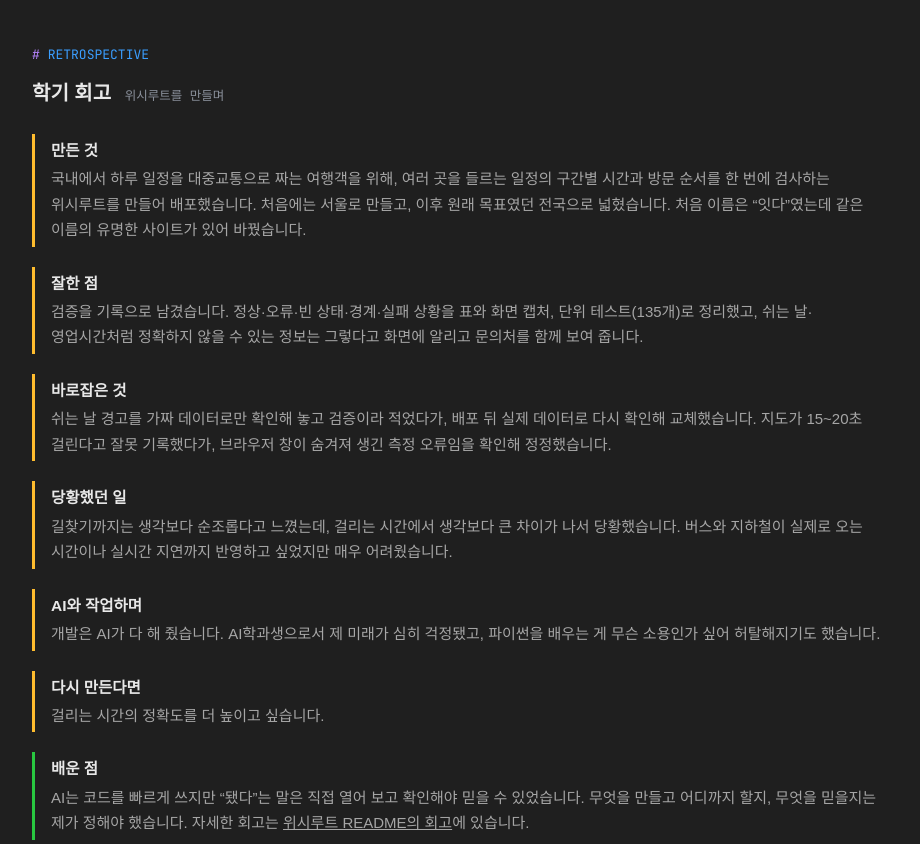
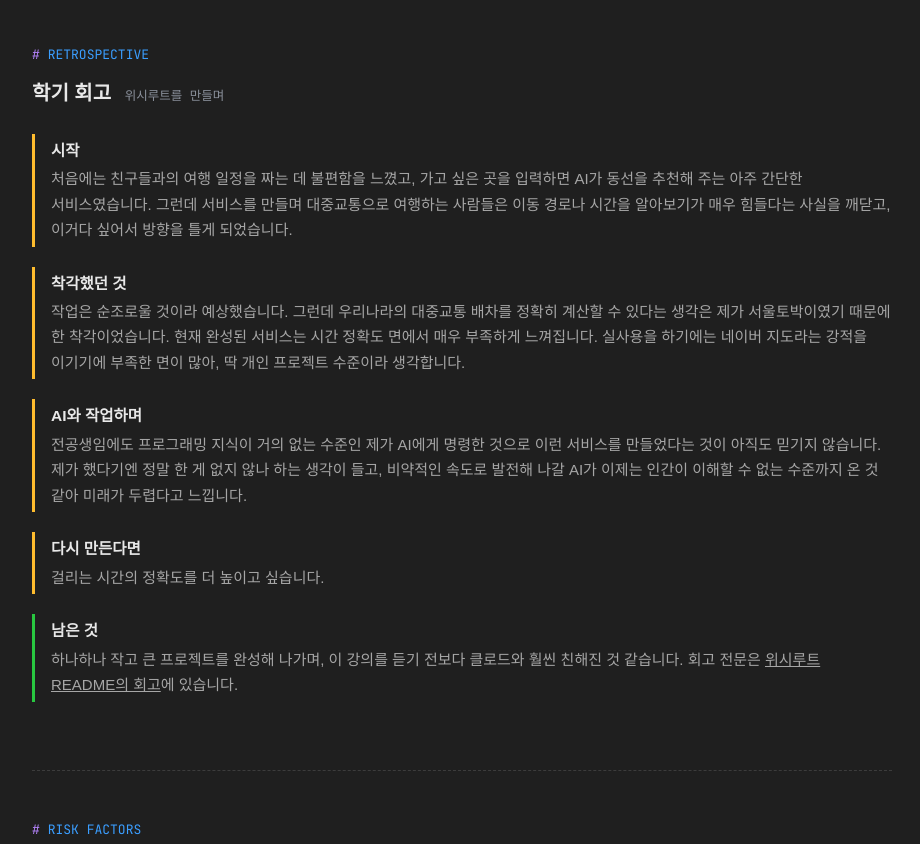
Before and after one commit to umggae/umggae.github.io, a plain HTML site: page index.html in a window 1280 px wide. Shown: the part 4300-5144 px from the top of the page, without its empty margins (178-1098 px from the left). Drawn offline with nearby package versions, Linux system fonts and the light colour scheme; a web font is replaced by a local one.

Commit message:
학기 회고를 내 글의 요약으로 교체
Co-Authored-By: Claude Sonnet 5.5 <noreply@anthropic.com>

```diff
--- a/index.html
+++ b/index.html
@@ -201,7 +201,7 @@
 
         <div class="repo-card">
           <div class="repo-head"><span class="repo-name">wishroute (위시루트) · 최종 프로젝트</span><span class="repo-vis">public</span></div>
-          <p>네이버·카카오 지도는 대중교통일 때 경유지를 지원하지 않아서, 하루에 여러 곳을 들르는 일정은 구간마다 출발지와 도착지를 바꿔 가며 확인해야 했습니다. 위시루트는 국내에서 하루 일정을 대중교통으로 짜는 여행객을 위해, 일정을 입력하면 구간별 이동시간과 가능 여부를 검사하고 더 효율적인 방문 순서를 제안합니다. 방문일에 쉬는 날이거나 도착 시각이 영업시간과 맞지 않는 장소는 경고하고(등록된 정보라 정확하지 않을 수 있어 직접 연락해 확인하라는 안내와 문의처를 함께 보여 줍니다), 직접 사용해 보며 확인한 결과를 화면 캡처로 남기고 단위 테스트 135개로도 검증했습니다. 처음에는 서울로 만든 뒤 전국으로 넓혔는데, 서울 밖의 대중교통 시간은 실제와 크게 다를 수 있어 결과에 경고를 띄웁니다. 처음 이름은 “잇다”였습니다.</p>
+          <p>네이버·카카오 지도는 대중교통일 때 경유지를 지원하지 않아서, 하루에 여러 곳을 들르는 일정은 구간마다 출발지와 도착지를 바꿔 가며 확인해야 했습니다. 위시루트는 국내에서 하루 일정을 대중교통으로 짜는 여행객을 위해, 일정을 입력하면 구간별 이동시간과 도착 예정 시각(도착 마감 시각을 설정하면 가능 여부까지)을 검사하고 더 효율적인 방문 순서를 제안합니다. 방문일에 쉬는 날이거나 도착 시각이 영업시간과 맞지 않는 장소는 경고하고(등록된 정보라 정확하지 않을 수 있어 직접 연락해 확인하라는 안내와 문의처를 함께 보여 줍니다), 직접 사용해 보며 확인한 결과를 화면 캡처로 남기고 단위 테스트 145개로도 검증했습니다. 처음에는 서울로 만든 뒤 전국으로 넓혔는데, 서울 밖의 대중교통 시간은 실제와 크게 다를 수 있어 결과에 경고를 띄웁니다. 처음 이름은 “잇다”였습니다.</p>
           <div class="repo-foot">
             <span><span class="lang-dot" style="background:#f1e05a;"></span>JavaScript</span>
             <span><i data-lucide="check-circle-2" style="width:12px;height:12px; color:var(--green);"></i> shipped</span>
@@ -225,34 +225,25 @@
       <section id="retro" aria-labelledby="retro-title">
         <div class="section-label"><span class="lb">#</span> <span class="fn">RETROSPECTIVE</span></div>
         <h2 id="retro-title">학기 회고 <small class="sub">위시루트를 만들며</small></h2>
-        <!-- 초안: 작업 기록(위시루트 docs/ai-log.md)의 사실을 바탕으로 정리했습니다. 제출 전에 내 말로 고쳐 쓰고 이 주석은 지웁니다. -->
         <div class="risk">
-          <div class="risk-title">만든 것</div>
-          <p>국내에서 하루 일정을 대중교통으로 짜는 여행객을 위해, 여러 곳을 들르는 일정의 구간별 시간과 방문 순서를 한 번에 검사하는 위시루트를 만들어 배포했습니다. 처음에는 서울로 만들고, 이후 원래 목표였던 전국으로 넓혔습니다. 처음 이름은 “잇다”였는데 같은 이름의 유명한 사이트가 있어 바꿨습니다.</p>
+          <div class="risk-title">시작</div>
+          <p>처음에는 친구들과의 여행 일정을 짜는 데 불편함을 느꼈고, 가고 싶은 곳을 입력하면 AI가 동선을 추천해 주는 아주 간단한 서비스였습니다. 그런데 서비스를 만들며 대중교통으로 여행하는 사람들은 이동 경로나 시간을 알아보기가 매우 힘들다는 사실을 깨닫고, 이거다 싶어서 방향을 틀게 되었습니다.</p>
         </div>
         <div class="risk">
-          <div class="risk-title">잘한 점</div>
-          <p>검증을 기록으로 남겼습니다. 정상·오류·빈 상태·경계·실패 상황을 표와 화면 캡처, 단위 테스트(135개)로 정리했고, 쉬는 날·영업시간처럼 정확하지 않을 수 있는 정보는 그렇다고 화면에 알리고 문의처를 함께 보여 줍니다.</p>
-        </div>
-        <div class="risk">
-          <div class="risk-title">바로잡은 것</div>
-          <p>쉬는 날 경고를 가짜 데이터로만 확인해 놓고 검증이라 적었다가, 배포 뒤 실제 데이터로 다시 확인해 교체했습니다. 지도가 15~20초 걸린다고 잘못 기록했다가, 브라우저 창이 숨겨져 생긴 측정 오류임을 확인해 정정했습니다.</p>
-        </div>
-        <div class="risk">
-          <div class="risk-title">당황했던 일</div>
-          <p>길찾기까지는 생각보다 순조롭다고 느꼈는데, 걸리는 시간에서 생각보다 큰 차이가 나서 당황했습니다. 버스와 지하철이 실제로 오는 시간이나 실시간 지연까지 반영하고 싶었지만 매우 어려웠습니다.</p>
+          <div class="risk-title">착각했던 것</div>
+          <p>작업은 순조로울 것이라 예상했습니다. 그런데 우리나라의 대중교통 배차를 정확히 계산할 수 있다는 생각은 제가 서울토박이였기 때문에 한 착각이었습니다. 현재 완성된 서비스는 시간 정확도 면에서 매우 부족하게 느껴집니다. 실사용을 하기에는 네이버 지도라는 강적을 이기기에 부족한 면이 많아, 딱 개인 프로젝트 수준이라 생각합니다.</p>
         </div>
         <div class="risk">
           <div class="risk-title">AI와 작업하며</div>
-          <p>개발은 AI가 다 해 줬습니다. AI학과생으로서 제 미래가 심히 걱정됐고, 파이썬을 배우는 게 무슨 소용인가 싶어 허탈해지기도 했습니다.</p>
+          <p>전공생임에도 프로그래밍 지식이 거의 없는 수준인 제가 AI에게 명령한 것으로 이런 서비스를 만들었다는 것이 아직도 믿기지 않습니다. 제가 했다기엔 정말 한 게 없지 않나 하는 생각이 들고, 비약적인 속도로 발전해 나갈 AI가 이제는 인간이 이해할 수 없는 수준까지 온 것 같아 미래가 두렵다고 느낍니다.</p>
         </div>
         <div class="risk">
           <div class="risk-title">다시 만든다면</div>
           <p>걸리는 시간의 정확도를 더 높이고 싶습니다.</p>
         </div>
         <div class="risk dividend">
-          <div class="risk-title">배운 점</div>
-          <p>AI는 코드를 빠르게 쓰지만 “됐다”는 말은 직접 열어 보고 확인해야 믿을 수 있었습니다. 무엇을 만들고 어디까지 할지, 무엇을 믿을지는 제가 정해야 했습니다. 자세한 회고는 <a href="https://github.com/umggae/wishroute#회고">위시루트 README의 회고</a>에 있습니다.</p>
+          <div class="risk-title">남은 것</div>
+          <p>하나하나 작고 큰 프로젝트를 완성해 나가며, 이 강의를 듣기 전보다 클로드와 훨씬 친해진 것 같습니다. 회고 전문은 <a href="https://github.com/umggae/wishroute#회고">위시루트 README의 회고</a>에 있습니다.</p>
         </div>
       </section>
 
```
Also changed, not shown: 2 other files.
